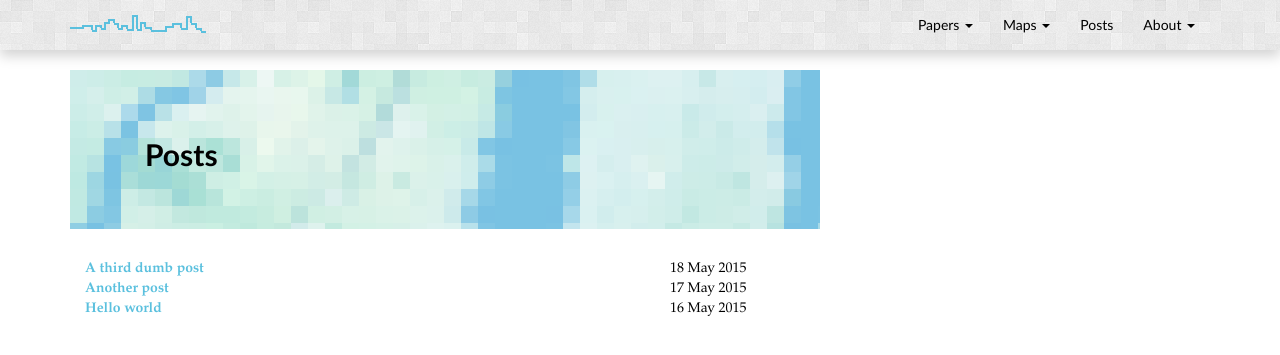
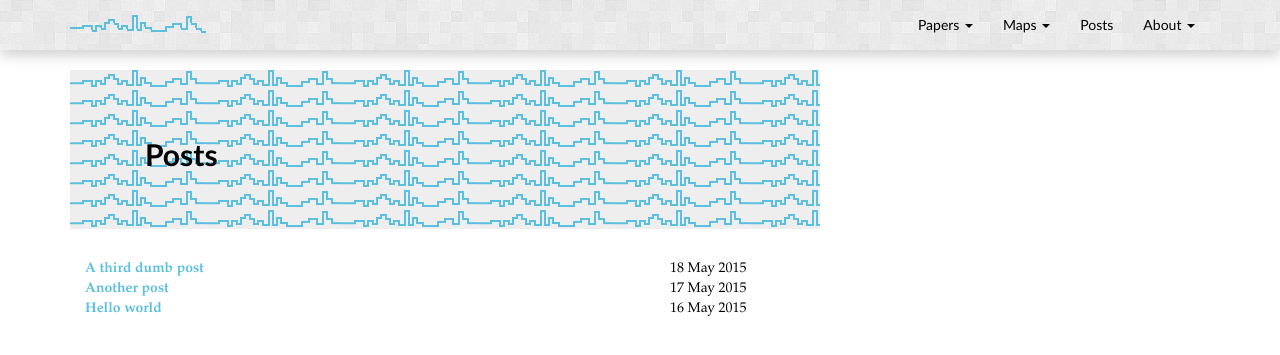
Before and after one commit to chrisrobertsnyc/chrisrobertsnyc.github.io, a Jekyll site: the page built from blog/index.html, in a window 1280 px wide. Shown: the top 355 px of the page. Built offline with Jekyll 4.4.1, drawn with Linux system fonts in a browser that asks for light colours; nearby versions of some CDN libraries.

Commit message:
experimenting with logo skyline jumbotron

```diff
--- a/css/main.css
+++ b/css/main.css
@@ -17,7 +17,7 @@ body {
   transition-property: box-shadow;
 }
 #blog-jumbotron {
-	background-image: url('/assets/map-bg.png');
+	background-image: url('/assets/logo-skyline2.svg');
 }
 ::-moz-selection { /* Code for Firefox */
     background: #F0AD4E;
```
Also changed, not shown: assets/logo-skyline2.svg (added).
